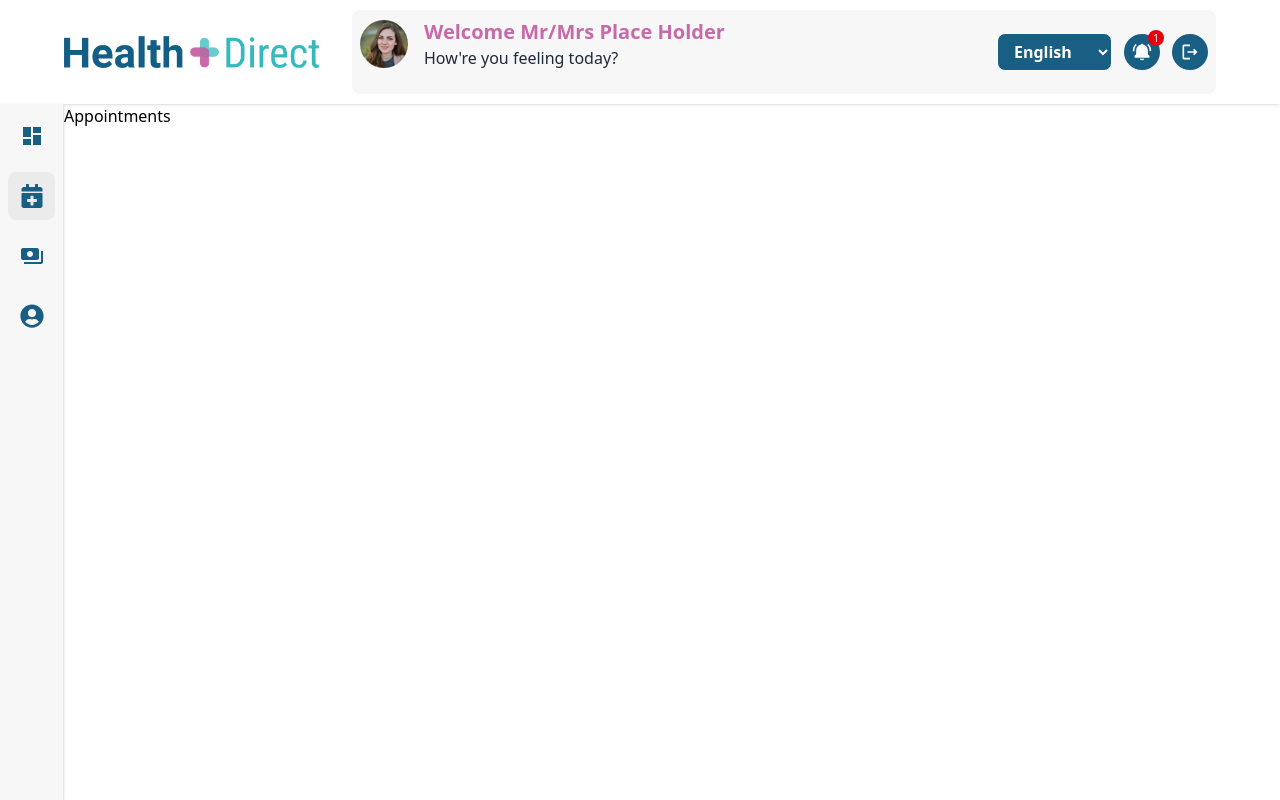
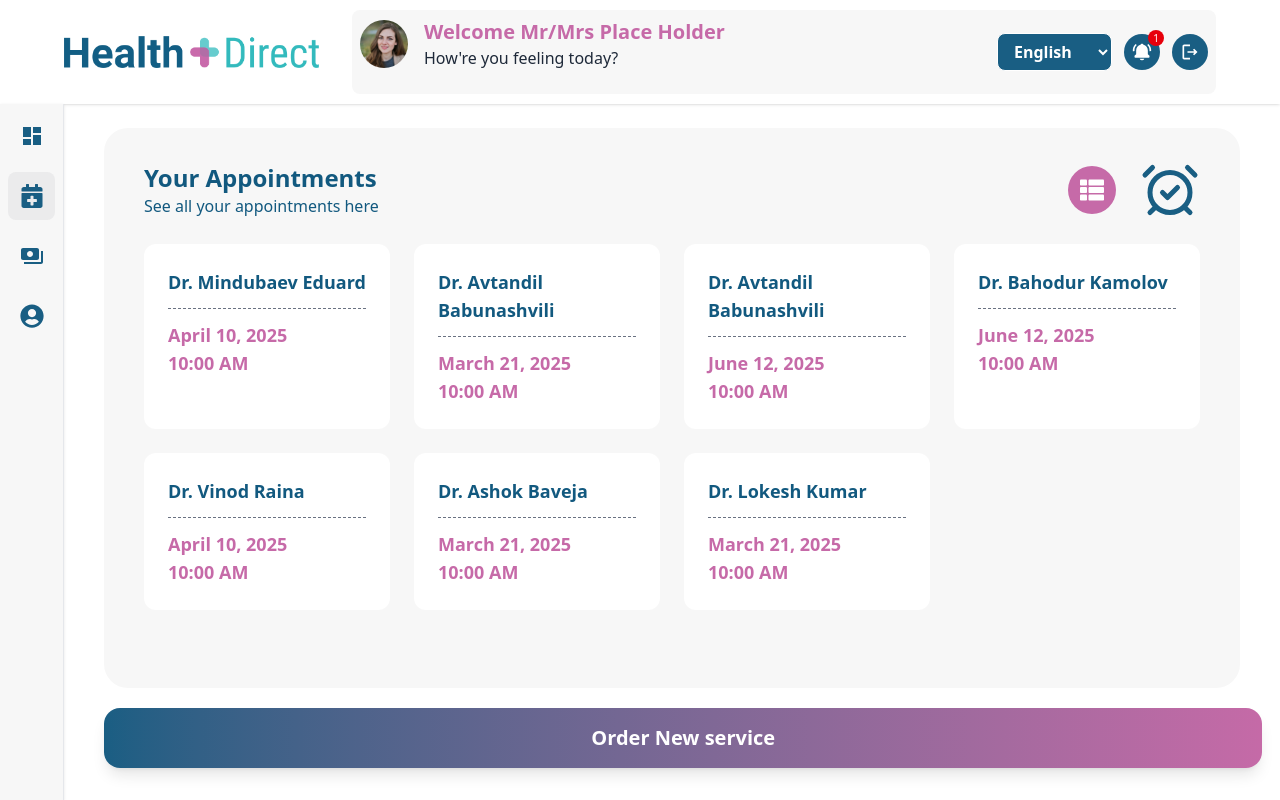
Before and after one commit to gaurav-pndy/health-direct, a React (Vite) app: page /appointments in a window 1280 px wide. Built offline with nearby package versions, Linux system fonts and the light colour scheme.

Commit message:
created appointments page

```diff
--- a/src/index.css
+++ b/src/index.css
@@ -4,3 +4,7 @@
   scrollbar-color: #a2b0c5 transparent;
 
 }
+
+.custom-scrollbar-2 {
+    scrollbar-color: #e2e7ee transparent;
+}
--- a/src/pages/Appointments.jsx
+++ b/src/pages/Appointments.jsx
@@ -1,7 +1,156 @@
-import React from "react";
+import React, { useState } from "react";
+import { Grid, List, CheckCircle } from "lucide-react";
+import { FaThList } from "react-icons/fa";
+import { IoGrid } from "react-icons/io5";
+import { BsFillGridFill } from "react-icons/bs";
+import { LuAlarmClockCheck } from "react-icons/lu";
 
 const Appointments = () => {
-  return <div>Appointments</div>;
+  const [viewMode, setViewMode] = useState("grid"); // 'grid' or 'list'
+
+  const appointments = [
+    {
+      id: 1,
+      doctor: "Dr. Mindubаev Eduard",
+      date: "April 10, 2025",
+      time: "10:00 AM",
+    },
+
+    {
+      id: 2,
+      doctor: "Dr. Avtandil Babunashvili",
+      date: "March 21, 2025",
+      time: "10:00 AM",
+    },
+    {
+      id: 3,
+      doctor: "Dr. Avtandil Babunashvili",
+      date: "June 12, 2025",
+      time: "10:00 AM",
+    },
+    {
+      id: 4,
+      doctor: "Dr. Bahodur Kamolov",
+      date: "June 12, 2025",
+      time: "10:00 AM",
+    },
+    {
+      id: 5,
+      doctor: "Dr. Vinod Raina",
+      date: "April 10, 2025",
+      time: "10:00 AM",
+    },
+    {
+      id: 6,
+      doctor: "Dr. Ashok Baveja",
+      date: "March 21, 2025",
+      time: "10:00 AM",
+    },
+    {
+      id: 7,
+      doctor: "Dr. Lokesh Kumar",
+      date: "March 21, 2025",
+      time: "10:00 AM",
+    },
+  ];
+
+  const AppointmentCard = ({ appointment }) => (
+    <div className="bg-white p-4 md:p-6 rounded-xl  hover:shadow-md  transition-all duration-300 text-lg">
+      <h3 className=" font-bold text-[#12597f] mb-3">{appointment.doctor}</h3>
+      <div className="border-t border-gray-500 border-dashed pt-3">
+        <p className="text-[#c66aa8] font-bold  ">{appointment.date}</p>
+        <p className="text-[#c66aa8] font-bold ">{appointment.time}</p>
+      </div>
+    </div>
+  );
+
+  const AppointmentListItem = ({ appointment }) => (
+    <div className="bg-white p-4 md:p-6 rounded-xl  hover:shadow-md  transition-all duration-300 md:text-lg">
+      <div className="flex items-center justify-between">
+        <h3 className=" font-bold text-[#12597f]">{appointment.doctor}</h3>
+        <div className="text-right">
+          <p className="text-[#c66aa8] font-bold ">
+            {appointment.date} <span className="hidden md:inline">|</span>{" "}
+            <br className="md:hidden" />
+            {appointment.time}
+          </p>
+        </div>
+      </div>
+    </div>
+  );
+
+  return (
+    <div className="p-4 relative md:p-6 md:px-10  ">
+      {/* Header */}
+      <div className="bg-[#f7f7f7] h-[calc(100vh-14rem)] md:h-[calc(100vh-15rem)] overflow-y-auto custom-scrollbar-2 p-4  md:p-8 md:px-10 rounded-3xl">
+        <div className=" mb-6 ">
+          <div className="flex  items-center justify-between">
+            <div>
+              <h1 className="text-2xl font-bold text-[#12597f] ">
+                Your Appointments
+              </h1>
+              <p className="text-[#12597f]">See all your appointments here</p>
+            </div>
+
+            <div className="flex  items-center space-x-3 md:space-x-6">
+              {/* View Toggle Single Button */}
+              <button
+                onClick={() =>
+                  setViewMode(viewMode === "grid" ? "list" : "grid")
+                }
+                className="p-3 rounded-full bg-[#c66aa8] text-white hover:bg-[#a15789] transition-all duration-300 cursor-pointer"
+              >
+                {viewMode === "grid" ? (
+                  <FaThList className="text-xl md:text-2xl" />
+                ) : (
+                  <BsFillGridFill className="text-xl md:text-2xl" />
+                )}
+              </button>
+
+              {/* Check Circle Icon */}
+              <div className=" text-[#195e83] rounded-full">
+                <LuAlarmClockCheck className="text-5xl md:text-6xl" />
+              </div>
+            </div>
+          </div>
+        </div>
+
+        {/* Appointments Content */}
+        <div className="my-4">
+          {viewMode === "grid" ? (
+            // Grid View
+            <div className="grid grid-cols-1 md:grid-cols-2 lg:grid-cols-3 xl:grid-cols-4 gap-6">
+              {appointments.map((appointment) => (
+                <AppointmentCard
+                  key={appointment.id}
+                  appointment={appointment}
+                />
+              ))}
+            </div>
+          ) : (
+            // List View
+            <div className="space-y-4">
+              {appointments.map((appointment) => (
+                <AppointmentListItem
+                  key={appointment.id}
+                  appointment={appointment}
+                />
+              ))}
+            </div>
+          )}
+        </div>
+      </div>
+      {/* Order New Service Button */}
+      <div className="fixed bottom-8 w-[90.5%] ">
+        <button className="w-full  bg-gradient-to-r from-[#1a5e83] to-[#c56aa7] text-white py-4 rounded-2xl cursor-pointer text-xl  hover:from-[#c56aa7] hover:to-[#1a5e83] transition-all duration-300 font-bold shadow-lg">
+          Order New service
+        </button>
+      </div>
+
+      {/* Spacer for fixed button */}
+      <div className="h-20 "></div>
+    </div>
+  );
 };
 
 export default Appointments;
```
